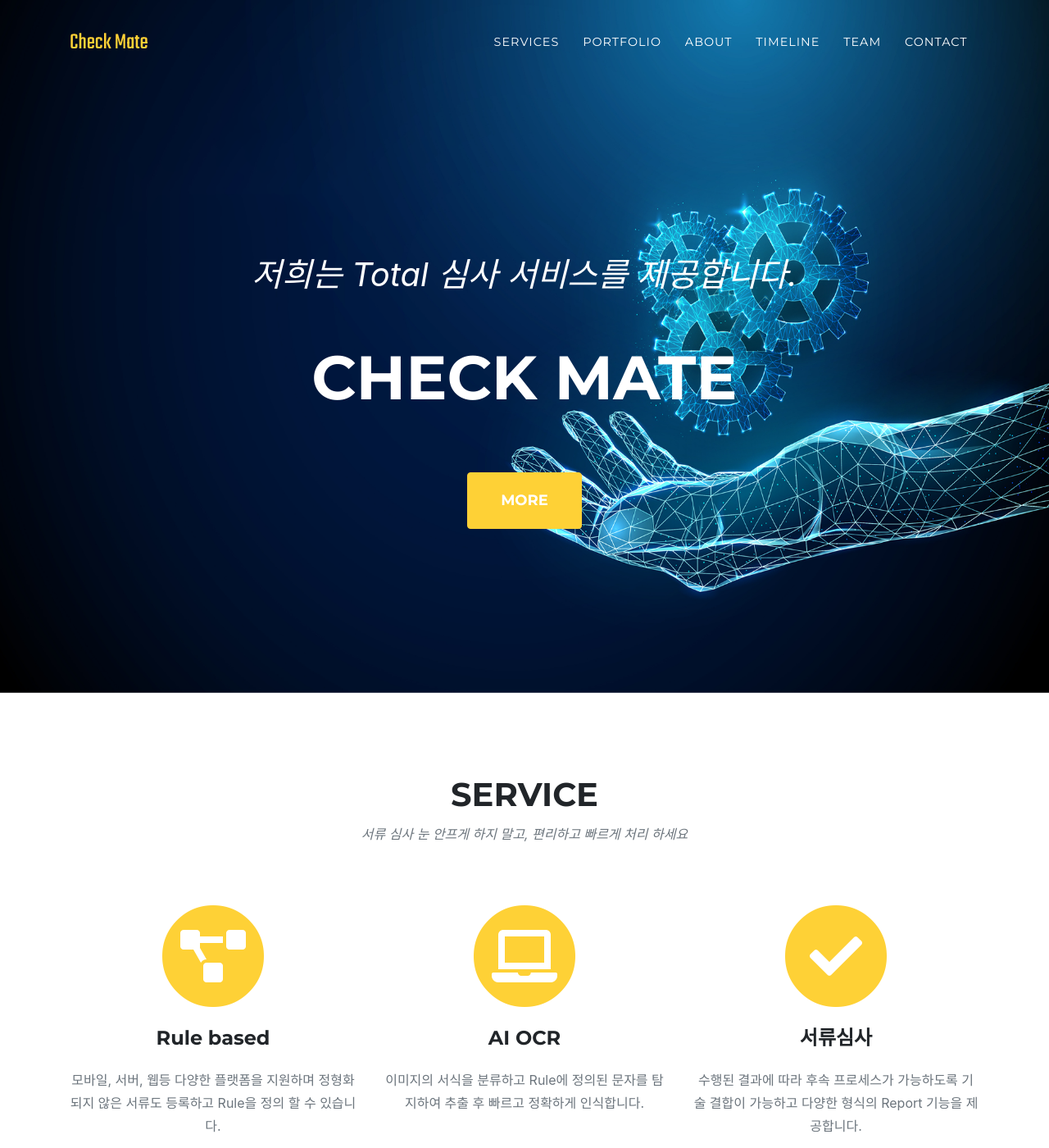
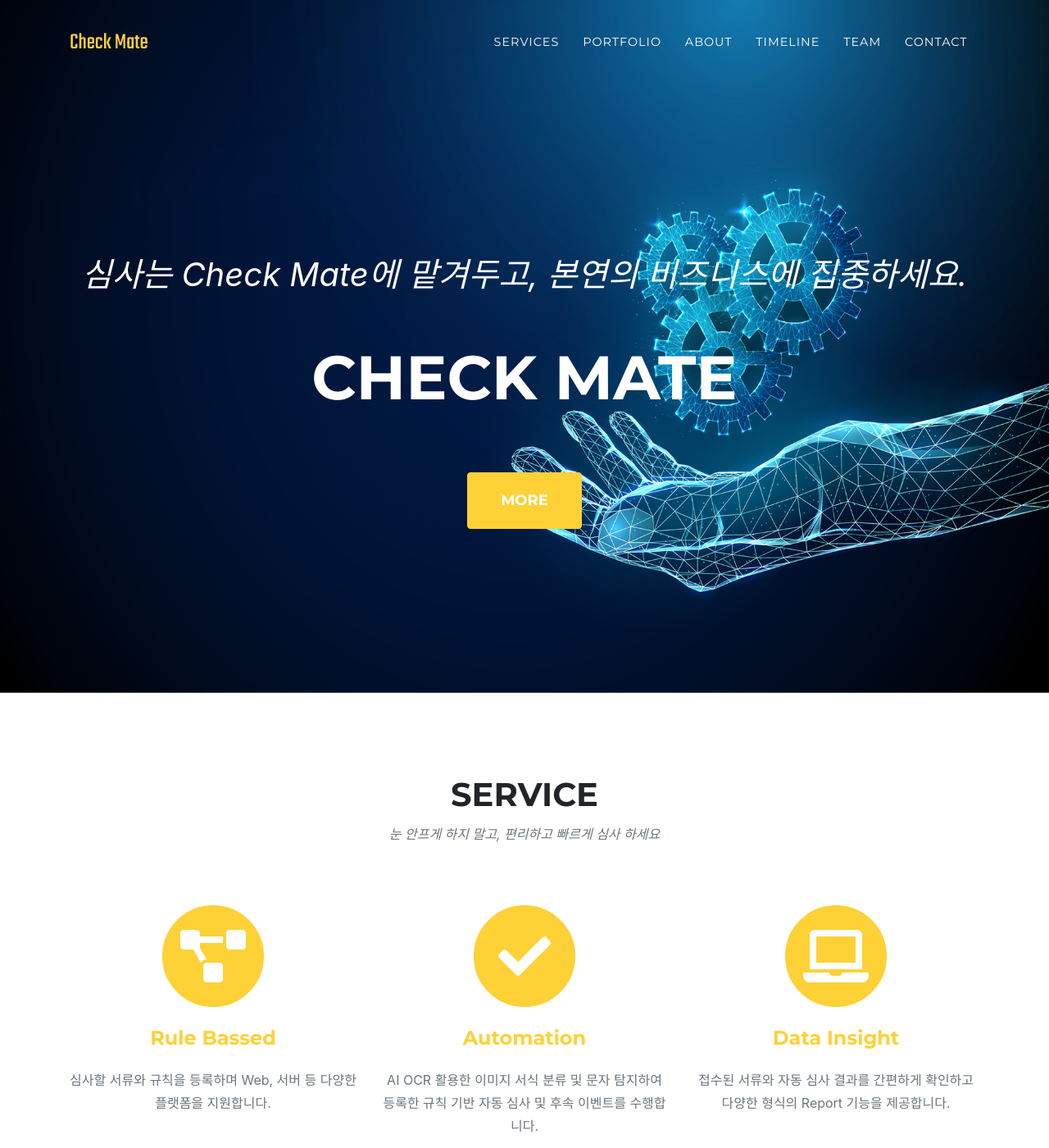
Before and after one commit to bizfarm/bizfarm.github.io, a Jekyll site: the page built from index.md, in a window 1280 px wide and 1400 px high. Shown: the whole window at 82% size. Built offline with Jekyll 4.4.1, drawn with Linux system fonts in a browser that asks for light colours; some web fonts are replaced; some of the changed text lies outside the part shown.

Commit message:
service Link add

```diff
--- a/_data/sitetext.yml
+++ b/_data/sitetext.yml
@@ -11,30 +11,33 @@
 # -----------------
 en: &DEFAULT_EN
   header:
-    title: 저희는 Total 심사 서비스를 제공합니다.
+    title: 심사는 Check Mate에 맡겨두고, 본연의 비즈니스에 집중하세요.
     text: Check Mate
     button: More
     buttonlink: "#services"
 
   services:
     title: "Service"
-    text: "서류 심사 눈 안프게 하지 말고, 편리하고 빠르게 처리 하세요"
+    text: "눈 안프게 하지 말고, 편리하고 빠르게 심사 하세요"
     section: services
     list:
-      - title: "Rule based"
-        desc: "모바일, 서버, 웹등 다양한 플랫폼을 지원하며 정형화되지 않은 서류도 등록하고 Rule을 정의 할 수 있습니다."
+      - title: "[Rule Bassed](https://www.notion.so/63055c69b60d4c0cac82ca45020f3240)"
+        #desc: "모바일, 서버, 웹등 다양한 플랫폼을 지원하며 정형화되지 않은 서류도 등록하고 Rule을 정의 할 수 있습니다."
+        desc: "심사할 서류와 규칙을 등록하며 Web, 서버 등 다양한 플랫폼을 지원합니다."
         icon: fas fa-project-diagram #find more at https://fontawesome.com/icons
-      - title: "AI OCR"
-        desc: "이미지의 서식을 분류하고 Rule에 정의된 문자를 탐지하여 추출 후 빠르고 정확하게 인식합니다."
+      - title: "[Automation](https://www.notion.so/63055c69b60d4c0cac82ca45020f3240)"
+        #desc: "AI OCR 활용한 이미지 서식 분류 및 문자 탐지하여 등록한 규칙 기반 자동 심사 및 후속 이벤트를 수행합니다."
+        desc: "AI OCR 활용한 이미지 서식 분류 및 문자 탐지하여 등록한 규칙 기반 자동 심사 및 후속 이벤트를 수행합니다."
+        icon: fas fa-check
+#      - title: "Data Insight"
+      - title: "[Data Insight](https://www.notion.so/63055c69b60d4c0cac82ca45020f3240)"
+        #desc: "수행된 결과에 따라 후속 프로세스가 가능하도록 기술 결합이 가능하고 다양한 형식의 Report 기능을 제공합니다."
+        desc: "접수된 서류와 자동 심사 결과를 간편하게 확인하고 다양한 형식의 Report 기능을 제공합니다."
         icon: fas fa-laptop
-      - title: "서류심사"
-#      - title: "[Markdown](https://en.wikipedia.org/wiki/Markdown)"
-        desc: "수행된 결과에 따라 후속 프로세스가 가능하도록 기술 결합이 가능하고 다양한 형식의 Report 기능을 제공합니다."
-        icon: fas fa-check
 
   portfolio:
     title: "Portfolio"
-    text: "검증된 기술 경쟁력과 B2B 사업 전문성"
+    text: "B2B 사업 전문성과 검증된 기술 경쟁력"
     section: portfolio
     closebutton: "Close Project"
 
```
